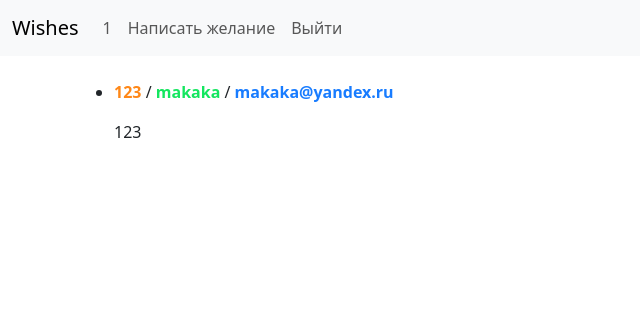
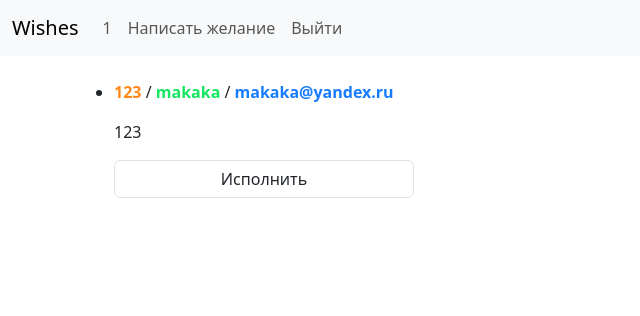
Before and after one commit to amishkaa/last-project, a Flask app: page / in a window 1280 px wide. Shown: the top 316 px of the page, without its empty margins (0-640 px from the left). Run offline with Flask 3, Linux system fonts and the light colour scheme; a user stored in the database is signed in; data comes from the database, SQL or seed files in the repository; both versions use the stored data as it was after the commit.

Commit message:
Исправление 1.3

```diff
--- a/flask_app.py
+++ b/flask_app.py
@@ -26,6 +26,11 @@ def wishes():
     if not current_user.is_authenticated:
         return redirect('/login')
     db_sess = db_session.create_session()
+    if request.method == 'POST' and request.form.get('fulfill_wish'):
+        wish = db_sess.query(Wish).filter(Wish.id == request.form.get('fulfill_wish')).first()
+        if wish is not None:
+            db_sess.delete(wish)
+            db_sess.commit()
     users = sorted(db_sess.query(User.id, User.email, User.name).all(), key=lambda user: user.id)
     wishes = db_sess.query(Wish).all()
     return render_template('wishes.html', profile_name=current_user.name, wishes=wishes, users=users)
@@ -33,9 +38,9 @@ def wishes():
 
 @app.route('/new_wish', methods=['GET', 'POST'])
 def new_wish():
-    form = NewFishForm()
     if not current_user.is_authenticated:
         return redirect('/login')
+    form = NewFishForm()
     if request.method == 'POST':
         db_sess = db_session.create_session()
         new_wish = Wish()
--- a/static/CSS/wishes.css
+++ b/static/CSS/wishes.css
@@ -9,3 +9,7 @@
 #email {
     color: #187CFF;
 }
+
+.form-control {
+    max-width: 300px;
+}
--- a/templates/wishes.html
+++ b/templates/wishes.html
@@ -6,10 +6,7 @@
           content="width=device-width, user-scalable=no, initial-scale=1.0, maximum-scale=1.0, minimum-scale=1.0">
     <link href="https://cdn.jsdelivr.net/npm/bootstrap@5.3.2/dist/css/bootstrap.min.css" rel="stylesheet"
           integrity="sha384-T3c6CoIi6uLrA9TneNEoa7RxnatzjcDSCmG1MXxSR1GAsXEV/Dwwykc2MPK8M2HN" crossorigin="anonymous">
-    <link
-            rel="stylesheet"
-            href="static/css/wishes.css"
-    >
+    <link rel="stylesheet" href="static/css/wishes.css">
     <title>wishes</title>
 </head>
 <body>
@@ -45,6 +42,9 @@
             <p><b id="title">{{ wish.title }}</b> / <b id="name">{{ users[wish.user_id - 1].name }}</b> / <b
                     id="email">{{ users[wish.user_id - 1].email }}</b></p>
             <p id="text">{{ wish.text }}</p>
+            <form action="/" method="POST">
+                <button name="fulfill_wish" class="form-control" type="submit" value="{{ wish.id }}">Исполнить</button>
+            </form>
         </li>
         {% endfor %}
     </ul>
```
Also changed, not shown: db/database.db.
